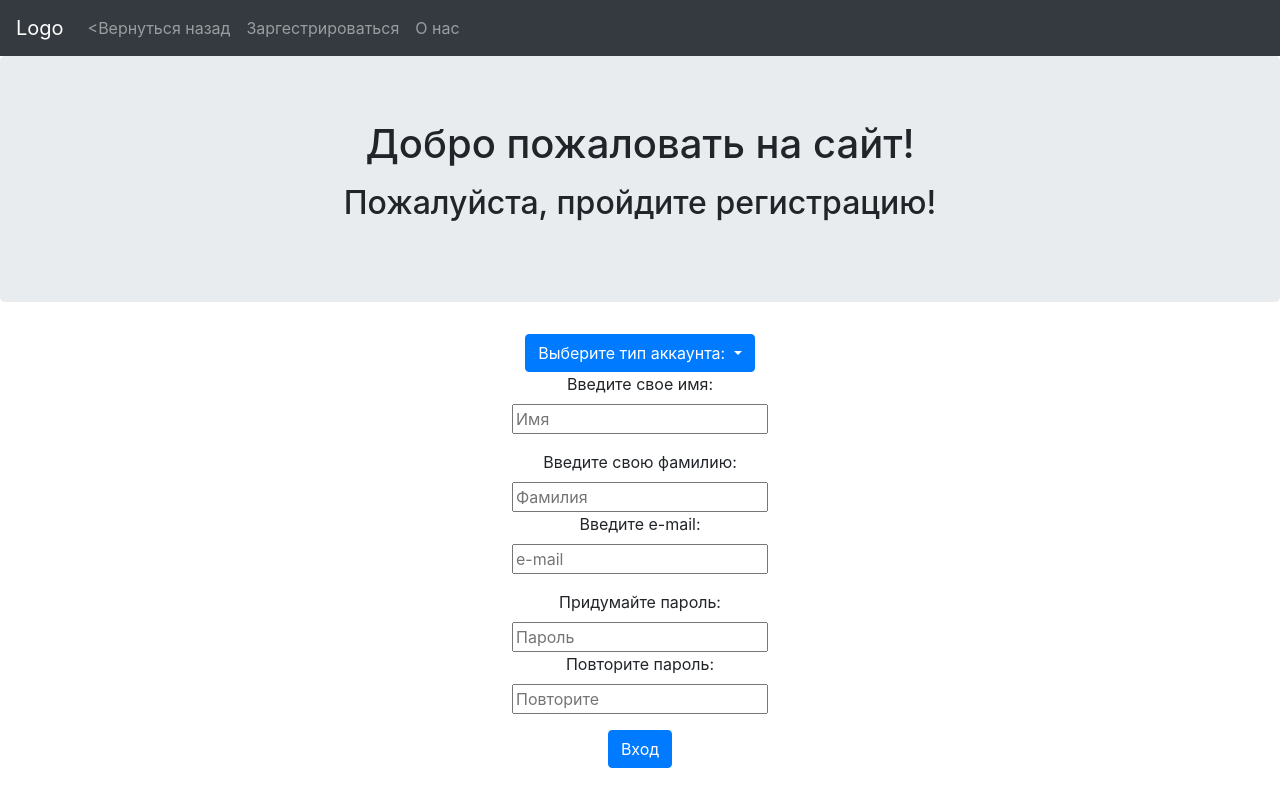
After one commit to Chingiz2003/oioioi, a Django app: page /registr in a window 1280 px wide. The commit adds this page. Run offline with Django 4.2, Linux system fonts and the light colour scheme; some libraries are stand-ins or nearby versions.

Commit message:
First commit

```diff
--- a/main/urls.py
+++ b/main/urls.py
@@ -7,4 +7,5 @@ urlpatterns = [
     path('', views.index),
     path('login', views.login),
     path('index', views.index),
+    path('registr', views.registr),
 ]
--- a/main/views.py
+++ b/main/views.py
@@ -6,3 +6,6 @@ def index(request):
 
 def login(request):
     return render(request, 'main/login.html')
+
+def registr(request):
+    return render(request, 'main/registr.html')
--- a/mysite/settings.py
+++ b/mysite/settings.py
@@ -118,6 +118,9 @@ USE_TZ = True
 # https://docs.djangoproject.com/en/4.1/howto/static-files/
 
 STATIC_URL = 'static/'
+STATIC_ROOT = os.path.join(BASE_DIR, 'staticfiles')
+STATICFILES_STORAGE = 'django.contrib.staticfiles.storage.ManifestStaticFilesStorage'
+STATICFILES_DIRS = (os.path.join(BASE_DIR,'static'),)
 
 # Default primary key field type
 # https://docs.djangoproject.com/en/4.1/ref/settings/#default-auto-field
--- a/templates/layout.html
+++ b/templates/layout.html
@@ -2,9 +2,14 @@
     <head>
         <title>{% block title %}Главная{% endblock %}</title>
         <link rel="stylesheet" href="https://cdn.jsdelivr.net/npm/bootstrap@4.6.2/dist/css/bootstrap.min.css" integrity="sha384-xOolHFLEh07PJGoPkLv1IbcEPTNtaed2xpHsD9ESMhqIYd0nLMwNLD69Npy4HI+N" crossorigin="anonymous">
+        {% block css_add %} {% endblock %}
     </head>
     <body>
 
         {% block content %}{% endblock %}
+
+        <script src="https://code.jquery.com/jquery-3.2.1.slim.min.js" integrity="sha384-KJ3o2DKtIkvYIK3UENzmM7KCkRr/rE9/Qpg6aAZGJwFDMVNA/GpGFF93hXpG5KkN" crossorigin="anonymous"></script>
+        <script src="https://cdn.jsdelivr.net/npm/popper.js@1.12.9/dist/umd/popper.min.js" integrity="sha384-ApNbgh9B+Y1QKtv3Rn7W3mgPxhU9K/ScQsAP7hUibX39j7fakFPskvXusvfa0b4Q" crossorigin="anonymous"></script>
+        <script src="https://cdn.jsdelivr.net/npm/bootstrap@4.0.0/dist/js/bootstrap.min.js" integrity="sha384-JZR6Spejh4U02d8jOt6vLEHfe/JQGiRRSQQxSfFWpi1MquVdAyjUar5+76PVCmYl" crossorigin="anonymous"></script>
     </body>
 </html>
--- a/templates/main/login.html
+++ b/templates/main/login.html
@@ -1,4 +1,4 @@
-{% extends 'loginn.html' %}
+{% extends 'layout.html' %}
 {% block title %}Вход в личный кабинет{% endblock %}
 {% block content %}
     <nav class="navbar navbar-expand-sm bg-dark navbar-dark">
--- /dev/null
+++ b/templates/main/registr.html
@@ -0,0 +1,53 @@
+{% extends 'layout.html' %}
+{% block title %}Регистрация{% endblock %}
+{% block content %}
+    <nav class="navbar navbar-expand-sm bg-dark navbar-dark">
+        <a class="navbar-brand" href="#">Logo</a>
+        <ul class="navbar-nav">
+        <li class="nav-item">
+            <a class="nav-link" href="/index"><Вернуться назад</a>
+        </li>
+        <li class="nav-item">
+            <a class="nav-link" href="#">Заргестрироваться</a>
+        </li>
+        <li class="nav-item">
+            <a class="nav-link" href="#">О нас</a>
+        </li>
+        </ul>
+    </nav>
+    <div class="jumbotron text-center">
+        <h1>Добро пожаловать на сайт!</h1>
+        <p><h2>Пожалуйста, пройдите регистрацию!<h2></p>
+    </div>
+    <center>
+        <div class="dropdown">
+            <button class="btn btn-primary dropdown-toggle" type="button" id="dropdownMenuButton" data-toggle="dropdown" aria-haspopup="true" aria-expanded="false">
+                Выберите тип аккаунта:
+            </button>
+            <div class="dropdown-menu" aria-labelledby="dropdownMenuButton">
+                <center><a class="dropdown-item" href="#">Покупатель</a>
+                <a class="dropdown-item" href="#">Продавец</a></center>
+            </div>
+            </div>
+    </center>
+        <div class="form-group">
+            <center><label for="email">Введите свое имя:</label></center>
+            <center><input type="email" placeholder="Имя" id="email"></center>
+        </div>
+        <div class="form-group">
+            <center><label for="email">Введите свою фамилию:</label></center>
+            <center><input type="email" placeholder="Фамилия" id="email"></center>
+        <div class="form-group">
+            <center><label for="email">Введите e-mail:</label></center>
+            <center><input type="email" placeholder="e-mail" id="email"></center>
+        </div>
+        <div class="form-group">
+            <center><label for="email">Придумайте пароль:</label></center>
+            <center><input type="email" placeholder="Пароль" id="email"></center>
+        <div class="form-group">
+            <center><label for="email">Повторите пароль:</label></center>
+            <center><input type="email" placeholder="Повторите" id="email"></center>
+        </div>
+
+    <center><button type="button" class="btn btn-primary">Вход</button></center>
+{% endblock %}
```
Also changed, not shown: static/main/css/index.css (added, +8 -0 lines), templates/loginn.html (deleted, +0 -10 lines), templates/main/index.html (+8 -1 lines), mysite/urls.py (line endings or trailing spaces), static/main/img/speedometer.png (added).
